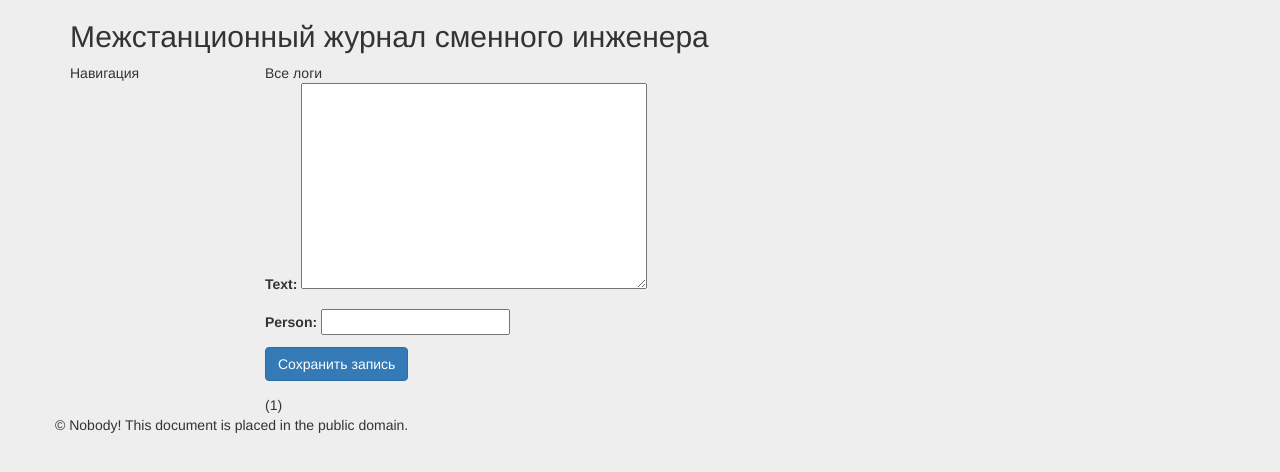
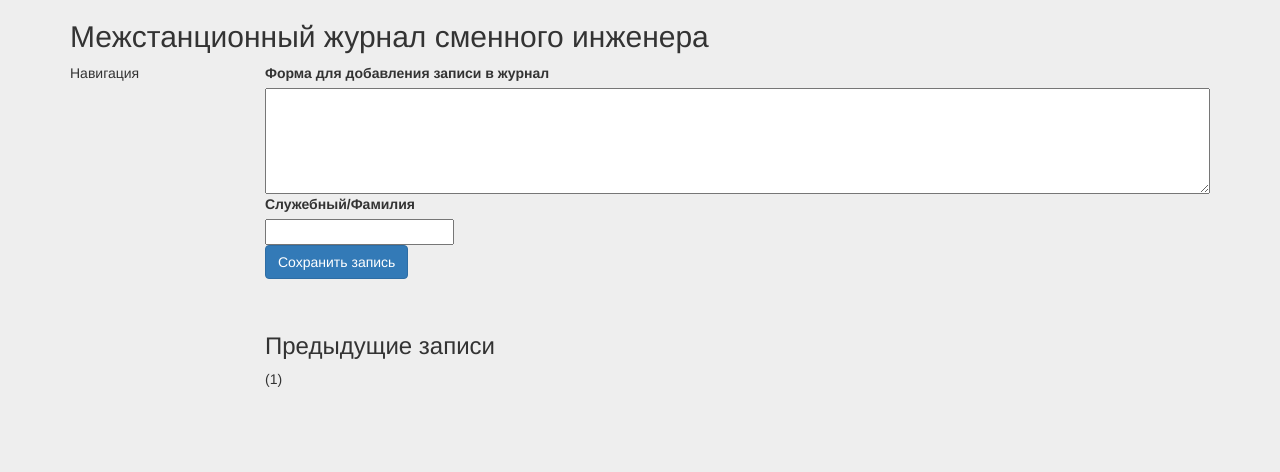
Before and after one commit to mabur71/jrnl_project, a Django app: page /dms797/ in a window 1280 px wide. Shown: the top 472 px of the page. Run offline with Django 3.2, Linux system fonts and the light colour scheme; data that the repository does not hold is empty.

Commit message:
workspace style - nice. May be Ok?

```diff
--- a/jrnl/blog/forms.py
+++ b/jrnl/blog/forms.py
@@ -6,7 +6,7 @@ class AddLogForm(forms.Form):
 		self.site = kwargs.pop('site')
 		self.id = kwargs.pop('id')
 		super(AddLogForm, self).__init__(*args, **kwargs)
-	text   = forms.CharField(widget=forms.Textarea)
+	text   = forms.CharField(widget=forms.Textarea(attrs={'rows': 5}))
 	person = forms.CharField(max_length = 20)
 	def clean_text(self):
 		text = self.cleaned_data['text']
--- a/jrnl/public/css/styles.css
+++ b/jrnl/public/css/styles.css
@@ -11,3 +11,12 @@
 .nav-sidebar > li:hover >a:hover {
     background-color: #99a;
 }
+
+.saved_text {
+    min-width: 100%;
+}
+
+.text_for_save > textarea {
+    min-width: 100%;
+    rows: 5;
+}
--- a/jrnl/templates/all_logs.html
+++ b/jrnl/templates/all_logs.html
@@ -33,32 +33,36 @@
     {# блок рабочих записей #}
     {#<div style="margin-left: 225px; background-color: #CCCCCC;" >#}
     <div id="main-content" class="col-md-10">
-      Все логи
       {% if page.number == 1 %}
         <form method="post" action="/{{cur_site}}/">
           {% csrf_token %}
-          {{form.as_p}}
+            <div class="control-group">
+              <label class="control-label">Форма для добавления записи в журнал</label>
+              <div class="controls text_for_save">{{form.text}}</div>
+            </div>
+            <div class="control-group">
+              <label class="control-label">Служебный/Фамилия</label>
+              <div class="controls">{{form.person}}</div>
+            </div>
           <div class="form-actions">
             <button type="submit" class="btn btn-primary">Сохранить запись </button>
           </div>
         </form>
+      <br />
+      <h3>Предыдущие записи</h3>
       {% endif %}
 
       <div>{{debug}}</div>
       {% for record in records.all %}
-        <div class="panel panel-default">
         {#<div style="border-width: 1px; border-color: #EEE; border-style: solid;">#}
           <form class="form-horizontal" method="post" action="/{{cur_site}}/">
             {% csrf_token %}
-            <textarea class="flow-control" rows="3" id="saved_text"  name="text">{{record.text}}</textarea> <br />
-            Инженер:<input id="id_person"  name="person" type="text" value="{{record.person}}" />
-            <input  class="flow-control" id="id_person"  name="id" type="hidden" value="{{record.id}}" /> <br />
-            {{record.date}}<br />
-            <div class="form-actions">
-              <button type="submit" class="btn btn-primary">Сохранить изменения </button>
-            </div>
+            {{record.date}}
+            <textarea class="flow-control saved_text" rows="3" name="text">{{record.text}}</textarea> <br />
+            <input  class="flow-control" id="id_person"  name="id" type="hidden" value="{{record.id}}" />
+            <input id="id_person"  name="person" type="text" value="{{record.person}}" />
+            <button type="submit" class="btn btn-xs btn-primary">Сохранить изменения </button>
           </form>
-        </div>
       {% endfor %}
       <nav>
       {% for p in paginator.page_range %}
@@ -73,7 +77,7 @@
   </div>
   <div class="row">
     <div id="footer" class="span12">
-      &copy; Nobody! This document is placed in the public domain.
+      {#&copy; Nobody! This document is placed in the public domain.#}
     </div>
   </div>
 </div>
```
